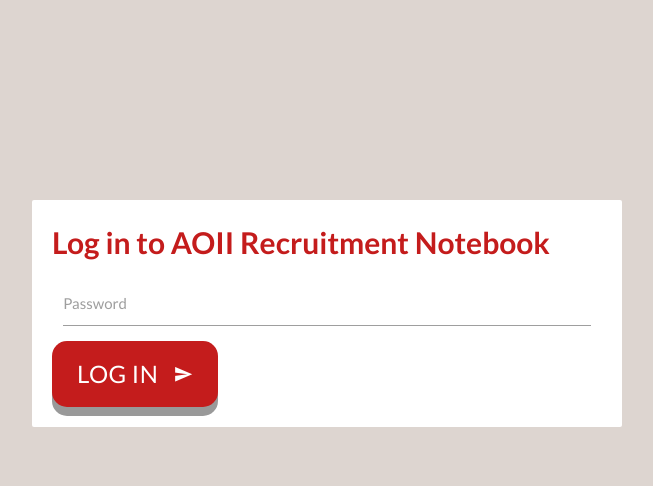
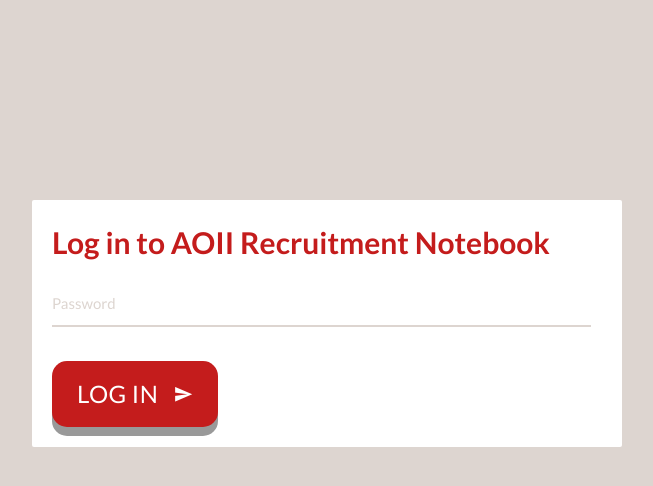
Before and after one commit to elainecole/aoii-recruitment, a Django app: page / in a window 1280 px wide. Shown: the top 486 px of the page, without its empty margins (313-966 px from the left). Run offline with Django 3.2, Linux system fonts and the light colour scheme; style sheets or scripts are compiled from the project's sources.

Commit message:
love meeeeee

```diff
--- a/webapp/templates/partials/login/login_base.html
+++ b/webapp/templates/partials/login/login_base.html
@@ -2,7 +2,7 @@
     <div class="row">
         <div class="col s8 offset-s2">
             <div class="card wrapper login-wrapper">
-                <div class="card-content">
+                <div class="card-content input-area">
                     <div class="title">
                         Log in to AOII Recruitment Notebook
                         <!-- <img src="/robin.png" alt="" /> -->
```
